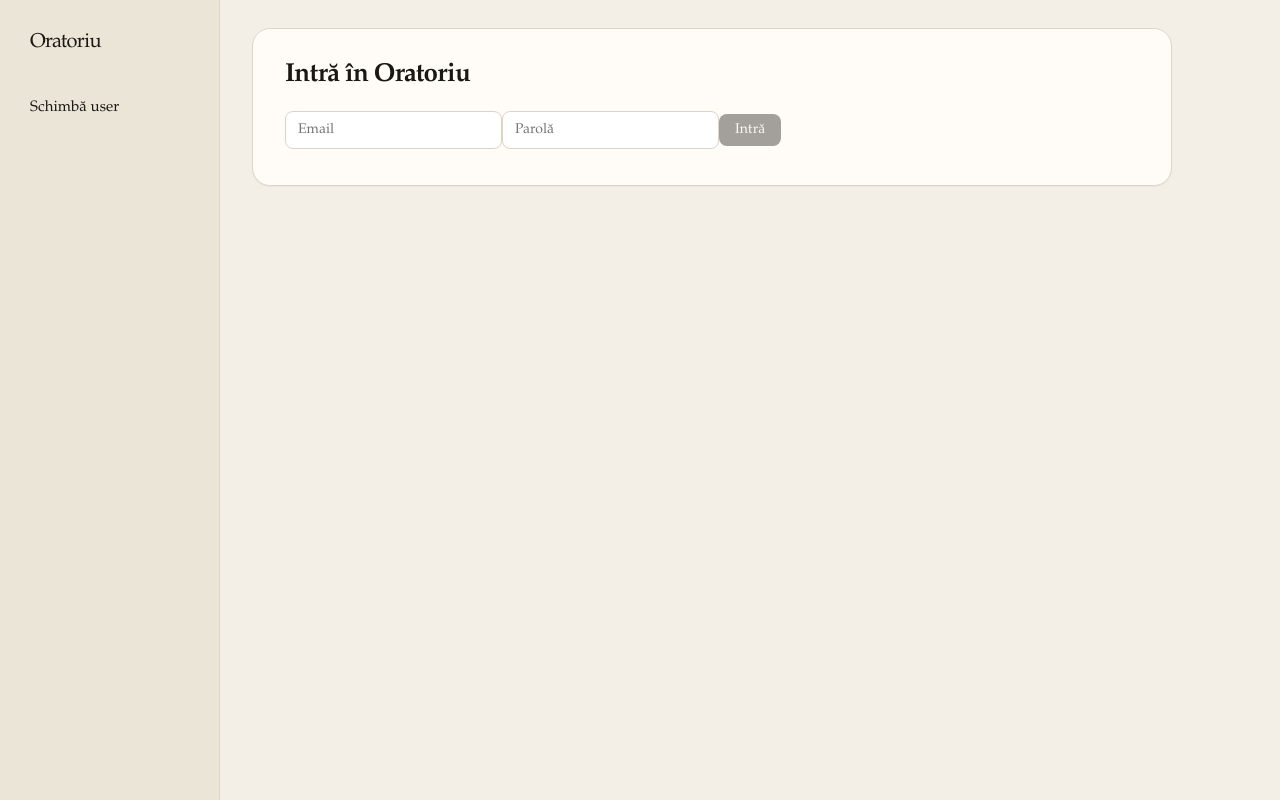
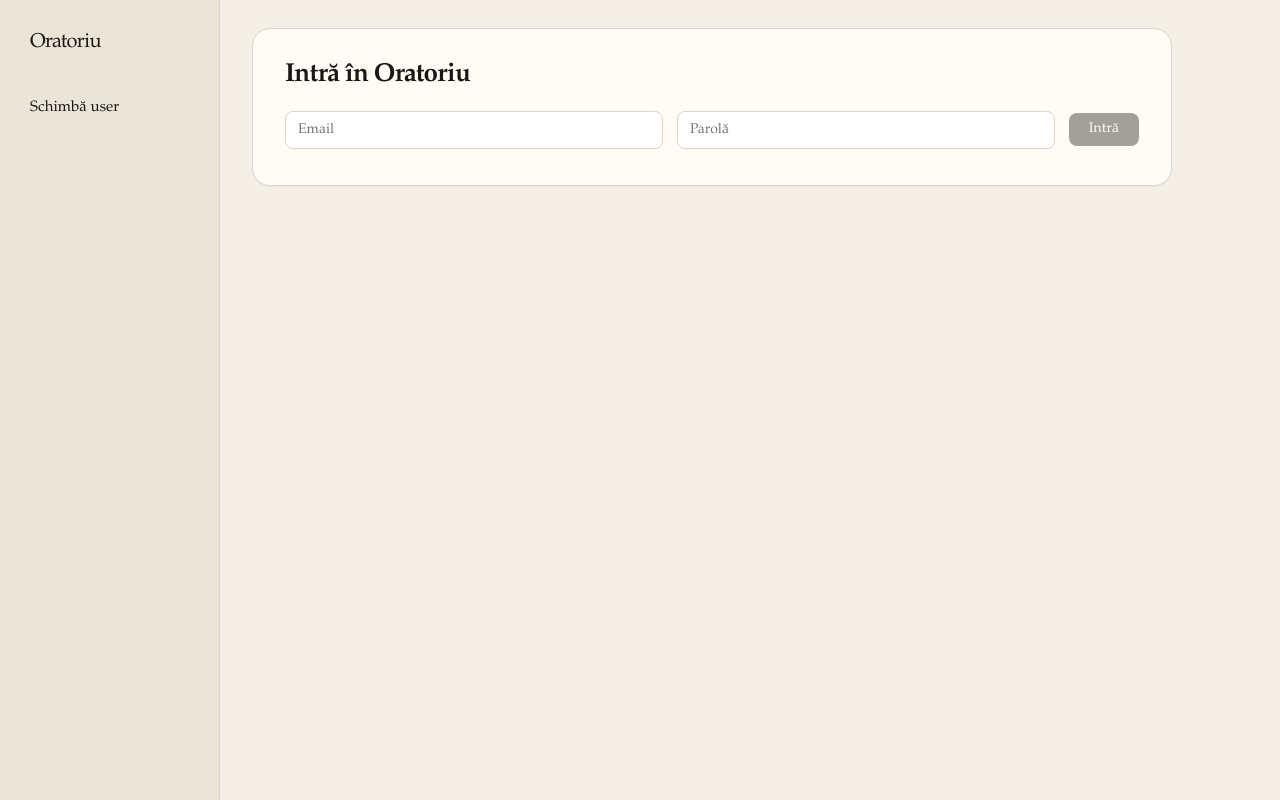
Before and after one commit to ruscalin-arhe/oratoriu, a Next.js app: page /login in a window 1280 px wide. Built offline with nearby package versions, Linux system fonts and the light colour scheme; no server answers.

Commit message:
Login: spatiu intre campuri si buton

```diff
--- a/src/app/globals.css
+++ b/src/app/globals.css
@@ -198,3 +198,20 @@ table.sheet .hours { width: 72px; }
   main { padding: 18px 16px 24px; }
   table.sheet { display: block; overflow-x: auto; }
 }
+
+.login-row {
+  display: flex;
+  flex-wrap: wrap;
+  align-items: center;
+  gap: 14px;
+  margin-top: 8px;
+}
+.login-row input {
+  margin: 0;
+  min-width: 200px;
+  flex: 1;
+}
+.login-row button {
+  margin: 0;
+  padding: 8px 20px;
+}
--- a/src/app/login/page.tsx
+++ b/src/app/login/page.tsx
@@ -27,6 +27,7 @@ export default function LoginPage() {
     <main>
       <h1>Intră în Oratoriu</h1>
       {error && <p style={{ color: "#8a2e1a" }}>{error}</p>}
+      <div className="login-row">
         <input
           type="email"
           placeholder="Email"
@@ -43,6 +44,7 @@ export default function LoginPage() {
         <button type="button" onClick={enter} disabled={!email || !password}>
           Intră
         </button>
+      </div>
     </main>
   );
 }
```
Lines whose indentation alone changed are shown as unchanged.
